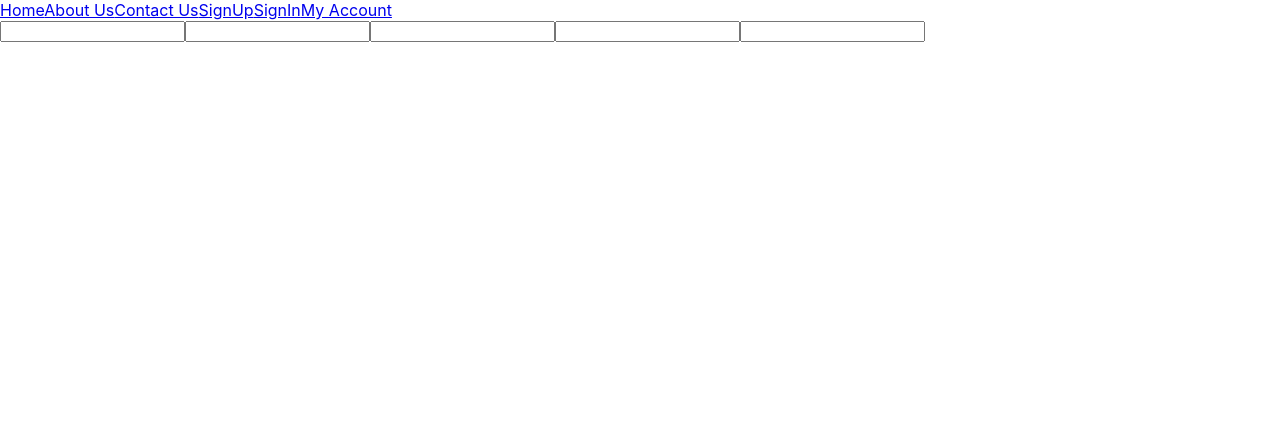
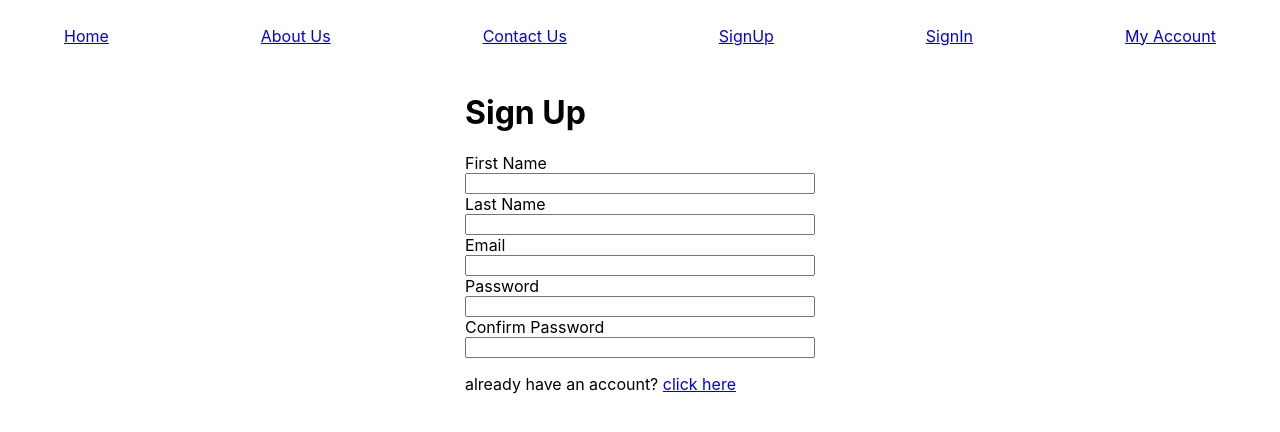
Before and after one commit to urisaul/recipes_v2, a React (Create React App) app: page /signup in a window 1280 px wide. Shown: the top 432 px of the page. Built offline with nearby package versions, Linux system fonts and the light colour scheme.

Commit message:
small updates for sign in

```diff
--- a/src/components/navBar.js
+++ b/src/components/navBar.js
@@ -3,7 +3,7 @@ import { Link } from 'react-router-dom';
 
 export default function NavBar () {
     return (
-        <div>
+        <div style={{display: "flex", justifyContent: "space-between", padding: "2% 5%"}}>
             <Link to={"/langing"}>Home</Link>
             <Link to={"/about"}>About Us</Link>
             <Link to={"/contact"}>Contact Us</Link>
--- a/src/pages/signin.js
+++ b/src/pages/signin.js
@@ -1,20 +1,60 @@
-import * as React from 'react';
-
+import * as React from "react";
+import { Link } from "react-router-dom";
+import { postReq } from "../utils/apiCalls";
 
 export default function SignIn() {
   const handleSubmit = (event) => {
     event.preventDefault();
     const data = new FormData(event.currentTarget);
-        console.log({
-          email: data.get('email'),
-          password: data.get('password'),
-        });
+    let payload = {
+      email: data.get("email"),
+      password: data.get("password"),
+      device_name: navigator.userAgent,
+    };
+    console.log(payload);
+
+    postReq("https://urisaul.com/u_api/api/login", [], payload, false)
+      .then((res) => res.text())
+      .then((res) => {
+        if (res.status === 200) {
+          localStorage.setItem("token", res);
+        } else {
+          alert(res);
+        }
+      })
+      .catch((err) => console.log(err));
   };
 
   return (
-        <form onSubmit={handleSubmit}>
-            <input name='email' type='email' />
-            <input name='password' type='password' />
+    <div
+      style={{
+        display: "flex",
+        flexDirection: "column",
+        maxWidth: "100%",
+        width: "350px",
+        margin: "auto",
+      }}
+    >
+      <h1>Login</h1>
+      <form
+        onSubmit={handleSubmit}
+        style={{
+          display: "flex",
+          flexDirection: "column",
+          maxWidth: "100%",
+          width: "350px",
+          margin: "auto",
+        }}
+      >
+        <label>Email</label>
+        <input name="email" type="email" />
+        <label>Password</label>
+        <input name="password" type="password" />
+        <button type="submit">Login</button>
       </form>
+      <p>
+        don't have an account yet? <Link to={"/signup"}>click here</Link>
+      </p>
+    </div>
   );
 }
--- a/src/pages/signup.js
+++ b/src/pages/signup.js
@@ -1,23 +1,48 @@
-import * as React from 'react';
-
+import * as React from "react";
+import { Link } from "react-router-dom";
 
 export default function SignUp() {
   const handleSubmit = (event) => {
     event.preventDefault();
     const data = new FormData(event.currentTarget);
     console.log({
-      email: data.get('email'),
-      password: data.get('password'),
+      email: data.get("email"),
+      password: data.get("password"),
     });
   };
 
   return (
-    <form onSubmit={handleSubmit}>
-        <input name='firstname' />
-        <input name='lastname' />
-        <input name='email' type='email' />
-        <input name='password' type='password' />
-        <input name='password_confirmation' type='password' />
-    </form>
+    <div
+    style={{
+      display: "flex",
+      flexDirection: "column",
+      maxWidth: "100%",
+      width: "350px",
+      margin: "auto",
+    }}>
+      <h1>
+        Sign Up
+      </h1>
+      <form onSubmit={handleSubmit}
+      style={{
+        display: "flex",
+        flexDirection: "column",
+        maxWidth: "100%",
+        width: "350px",
+        margin: "auto",
+      }}>
+        <label>First Name</label>
+        <input name="firstname" />
+        <label>Last Name</label>
+        <input name="lastname" />
+        <label>Email</label>
+        <input name="email" type="email" />
+        <label>Password</label>
+        <input name="password" type="password" />
+        <label>Confirm Password</label>
+        <input name="password_confirmation" type="password" />
+      </form>
+      <p>already have an account? <Link to={"/signin"}>click here</Link></p>
+    </div>
   );
 }
--- /dev/null
+++ b/src/utils/apiCalls.js
@@ -0,0 +1,39 @@
+
+// get request
+export const getReq = (url, headers = [], withTok = false) => {
+    if (withTok) {
+        headers.attr("Authorization", "Bearer " + localStorage.getItem("token")); // Add token to header
+    }
+
+    let res = fetch(url, {
+        method: 'GET',
+        headers: {
+            "Accept": "application/json",
+            ...headers
+        }
+    })
+    return res;
+};
+
+export const getReqTok = (url, headers = []) => {
+    return getReq(url, headers, true);
+}
+
+
+// post request
+export const postReq = (url, headers = [], payload, withTok = true) => {
+    if (withTok) {
+        headers.attr("Authorization", "Bearer " + localStorage.getItem("token")); // Add token to header
+    }
+
+    let res = fetch(url, {
+        method: 'POST',
+        headers: {
+            "Content-Type": "application/json",
+            "Accept": "application/json",
+            ...headers
+        },
+        body: JSON.stringify(payload),
+    })
+    return res;
+};
```
Lines whose indentation alone changed are shown as unchanged.
